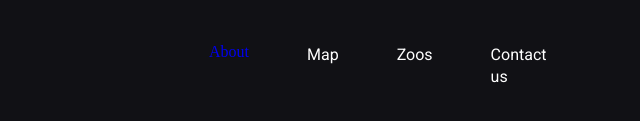
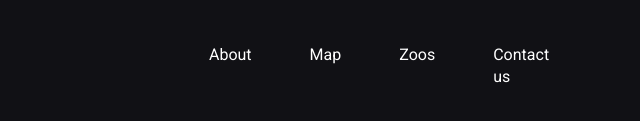
Before and after one commit to vhswry/online-store-team, a website: page online-zoo/donate.html in a window 1280 px wide. Shown: the part 2657-2778 px from the top of the page, 409-1049 px from the left. Drawn offline with Linux system fonts and the light colour scheme.

Commit message:
fix: link style

```diff
--- a/online-zoo/donate.html
+++ b/online-zoo/donate.html
@@ -173,7 +173,7 @@
             <nav class="flex-nav">
                 <ul class="nav-container-footer">
                     <li>
-                        <a class="header-nav-a active"
+                        <a class="text-footer-nav  header-nav-a active"
                             href="#about">About</a>
                     </li>
                     <li>
```
